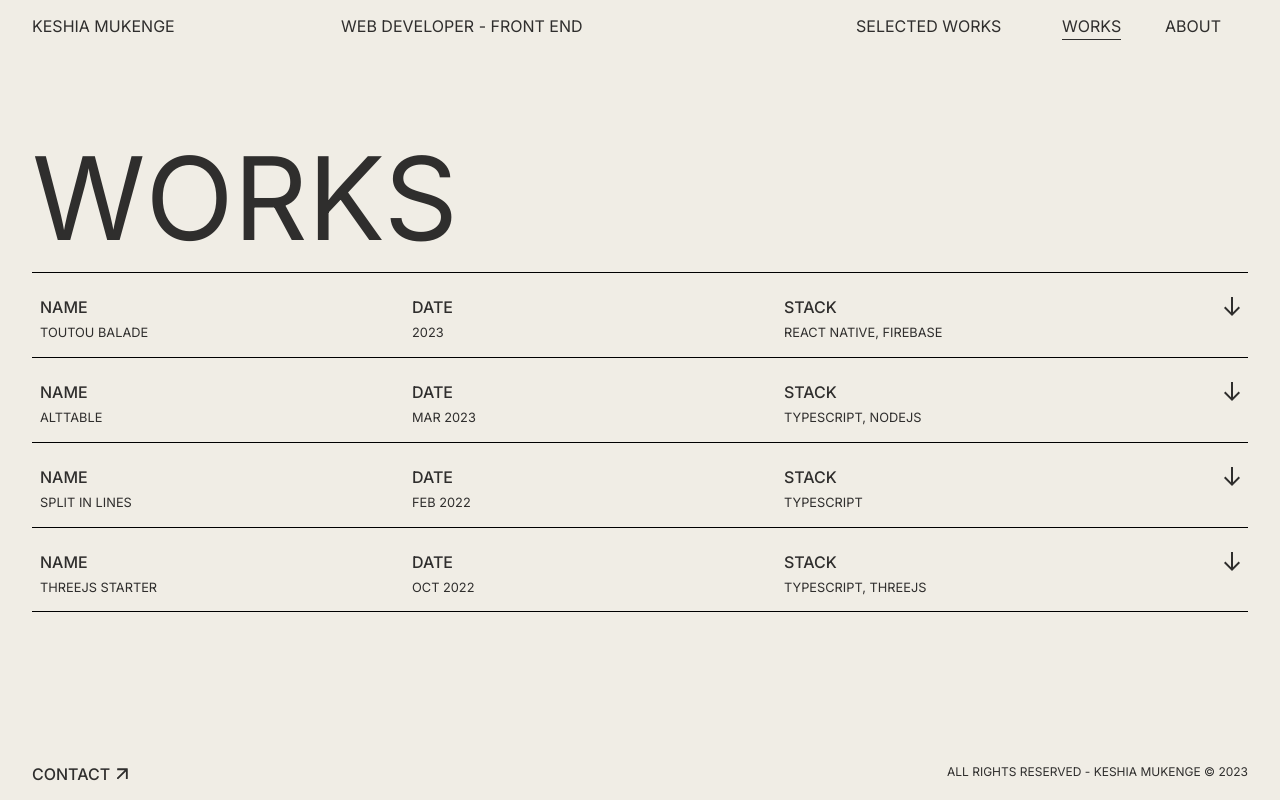
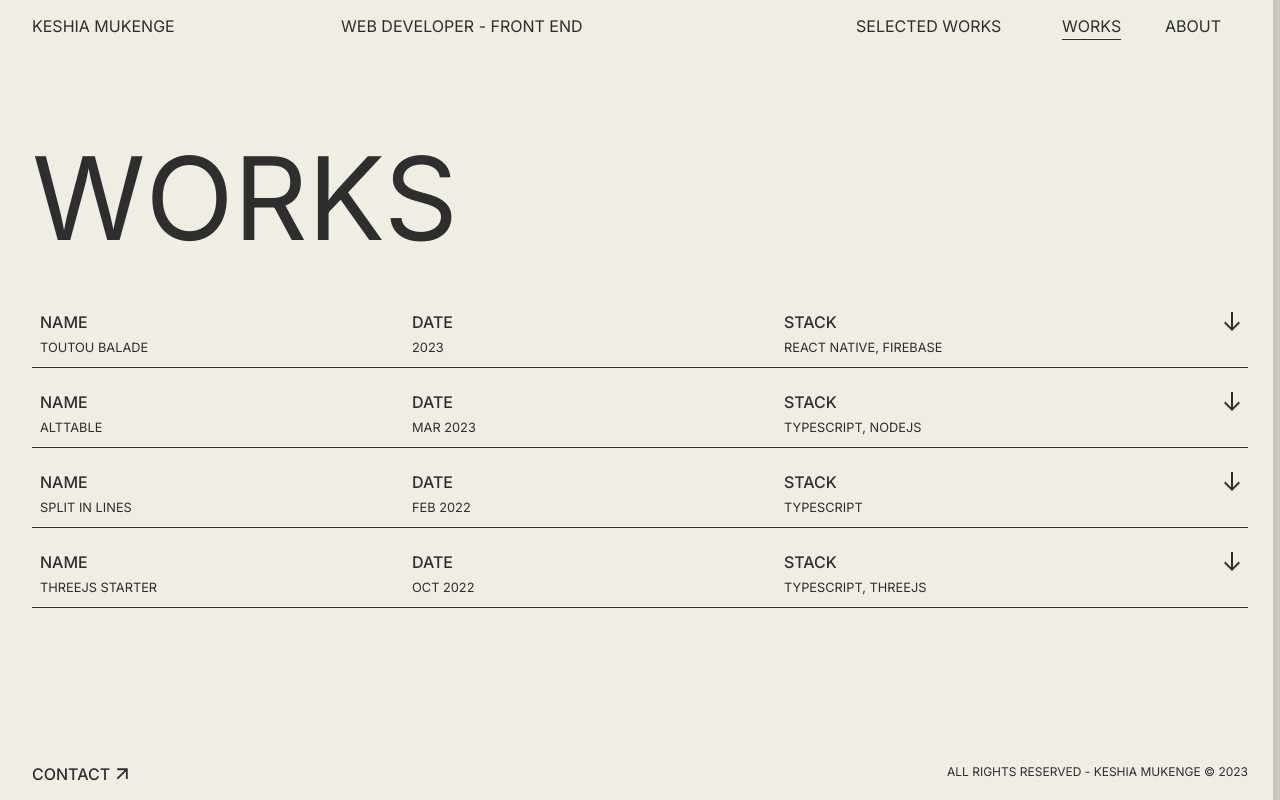
Before and after one commit to keshiamukenge/ptf-v2, a Next.js app: page /works in a window 1280 px wide. Built offline with nearby package versions, Linux system fonts and the light colour scheme.

Commit message:
fix: works page animations

```diff
--- a/app/lib/assets/scss/variables.scss
+++ b/app/lib/assets/scss/variables.scss
@@ -1,3 +1,4 @@
 // Colors
 $black: #2f2e2d;
+$gray: rgba(47, 46, 45, 0.2);
 $white: #f0ede5;
--- a/app/lib/components/ItemsList/Item.tsx
+++ b/app/lib/components/ItemsList/Item.tsx
@@ -4,6 +4,7 @@ import { useEffect, useState, useRef } from 'react'
 import Image from 'next/image'
 import gsap from 'gsap'
 
+import TextAnimation from '@/app/lib/components/Animations/TextAnimations/TextAnimation'
 import ExternalLink from '@/app/lib/components/Links/ExternalLink'
 import { Work } from '@/app/lib/types/works'
 
@@ -15,6 +16,8 @@ export default function Item({ item }: IProps) {
 	const [showDetails, setShowDetails] = useState<boolean>(false)
 	const itemRef = useRef<HTMLLIElement>(null)
 	const containerArrowsIconsRef = useRef<HTMLDivElement>(null)
+	const containerArrowsIcons = useRef<HTMLDivElement>(null)
+	const borderRef = useRef<HTMLSpanElement>(null)
 
 	function showProjectDetails() {
 		if(!itemRef.current) return
@@ -35,7 +38,7 @@ export default function Item({ item }: IProps) {
 
 		gsap.to(itemRef.current, {
 			duration: 0.5,
-			height: 85
+			height: '5rem'
 		})
 
 		gsap.to(containerArrowsIconsRef.current, {
@@ -52,31 +55,57 @@ export default function Item({ item }: IProps) {
 		}
 	}, [showDetails])
 
+	useEffect(() => {
+		if(!containerArrowsIcons.current) return
+
+		gsap.to(containerArrowsIcons.current, {
+			opacity: 1,
+			duration: 0.3,
+		})
+
+		gsap.to(borderRef.current, {
+			delay: 0.4,
+			width: '100%',
+			duration: 0.5,
+		})
+	}, [containerArrowsIcons, borderRef])
+
 	return(
 		<li ref={itemRef}>
 			<div className="item-header" onClick={() => {
 					setShowDetails(!showDetails)
 				}}>
 				<div className="container-subtitle">
-					<span className="subtitle">Name</span>
-					<span className="content">{item.name}</span>
+					<span className="subtitle">
+						<TextAnimation text="Name"/>
+					</span>
+					<span className="content">
+						<TextAnimation text={item.name} />
+					</span>
 				</div>
 				<div className="container-subtitle">
-					<span className="subtitle">Date</span>
-					<span className="content">{item.date}</span>
+					<span className="subtitle">
+						<TextAnimation text="Date"/>
+					</span>
+					<span className="content">
+						<TextAnimation text={item.date} />
+					</span>
 				</div>
 				<div className="container-subtitle">
-					<span className="subtitle">Stack</span>
-					<span className="content">{item.stack}</span>
+					<span className="subtitle">
+						<TextAnimation text="Stack"/>
+					</span>
+					<span className="content">
+						<TextAnimation text={item.stack} />
+					</span>
 				</div>
-				<div className="container-arrows-icons">
+				<div ref={containerArrowsIcons} className="container-arrows-icons">
 					<div className="container-content" ref={containerArrowsIconsRef}>
 						<Image className="arrow-up" src="/svg/arrow.svg" alt="arrow icon" width={30} height={30} />
 						<Image className="arrow-back" src="/svg/arrow.svg" alt="arrow icon" width={30} height={30} />
 					</div>
 				</div>
 			</div>
-
 			<div className="item-content">
 				{item.content?.image && (
 					<div className="container-image">
@@ -91,6 +120,7 @@ export default function Item({ item }: IProps) {
 					<ExternalLink label="View project" href={item.content.link} />
 				</div>
 			</div>
+			<span ref={borderRef} className="border"></span>
 		</li>
 	)
 }
--- a/app/lib/components/ItemsList/style.scss
+++ b/app/lib/components/ItemsList/style.scss
@@ -1,19 +1,13 @@
+@import '../../assets/scss/variables.scss';
+
 .items-list {
   margin-bottom: 5rem;
 
   li {
-    border-top: 1px solid black;
+    position: relative;
     padding: 0 0.5rem;
-    height: 3rem;
+    height: 5rem;
     overflow: hidden;
-
-    &:first-child {
-      margin-top: 2rem;
-    }
-
-    &:last-child {
-      border-bottom: 1px solid black;
-    }
 
     .item-header {
       display: grid;
@@ -41,6 +35,7 @@
         height: 1.2rem;
         margin-left: auto;
         overflow: hidden;
+        opacity: 0;
 
         &:hover {
           cursor: pointer;
@@ -96,4 +91,14 @@
       }
     }
   }
+
+  .border {
+    display: block;
+    position: absolute;
+    bottom: 0;
+    left: 0;
+    width: 0;
+    height: 1px;
+    background-color: $black;
+  }
 }
--- a/app/lib/components/PageTransition/style.scss
+++ b/app/lib/components/PageTransition/style.scss
@@ -9,7 +9,7 @@
   right: 0;
   width: 100%;
   display: block;
-  z-index: 9;
+  z-index: 999;
 }
 
 .dark-background {
--- a/app/lib/components/ScrollBar/style.scss
+++ b/app/lib/components/ScrollBar/style.scss
@@ -1,12 +1,13 @@
 @import '../../assets/scss/variables.scss';
 
 .ScrollBar {
-  width: 5px;
+  width: 7px;
   height: 100vh;
   position: fixed;
   top: 0;
-  right: 0;
+  right: 0px;
   z-index: 999;
+  background-color: $gray;
 
   .progress {
     width: 100%;
--- a/app/works/style.scss
+++ b/app/works/style.scss
@@ -1,10 +1,10 @@
 @import '../lib/assets/scss/variables.scss';
 
 .works-page {
-  padding: 15rem 2rem 0 2rem;
+  padding: 18rem 2rem 0 2rem;
   top: 8rem;
   width: 100%;
-  min-height: calc(100vh - 15rem);
+  min-height: calc(100vh - 18rem);
 
   .container-page-title {
     position: fixed;
```
Also changed, not shown: app/page.tsx (+31 -1 lines), app/style.scss (+13 -1 lines).
